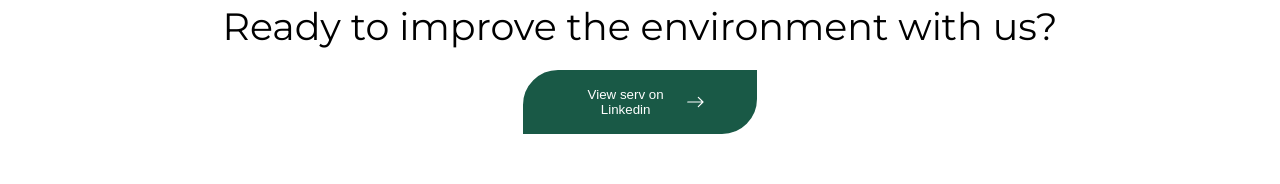
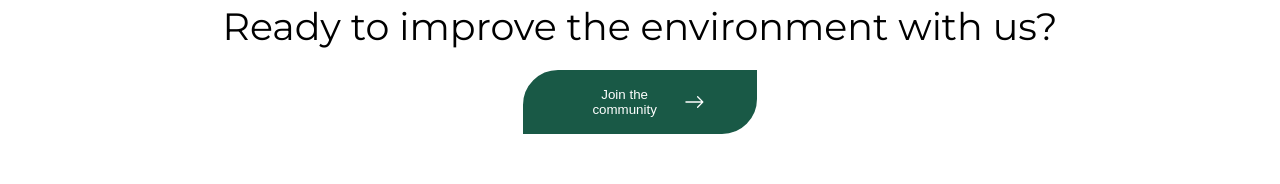
Before and after one commit to DMCprogs/earthry, a Next.js app: page /about in a window 1280 px wide. Shown: the part 1745-1929 px from the top of the page. Built offline with nearby package versions, Linux system fonts and the light colour scheme.

Commit message:
add page about

```diff
--- a/src/app/about/page.tsx
+++ b/src/app/about/page.tsx
@@ -42,7 +42,7 @@ const About: FC = () => (
    <DivJoinSC>
    <DivH1SC >Join our community</DivH1SC>
    <DivH1SC style={{fontWeight: '400'}} >Ready to improve the environment with us?</DivH1SC>
-   <div style={{width:'100%',height:'100%',display:'grid',justifyItems:'center'}}> <Link href={'https://www.linkedin.com/'}><ButtonJoinSC>View serv on Linkedin <BsArrowRight color={'white'} size={24}/> </ButtonJoinSC></Link> </div>
+   <div style={{width:'100%',height:'100%',display:'grid',justifyItems:'center'}}> <Link href={'https://www.linkedin.com/'}><ButtonJoinSC>Join the community <BsArrowRight color={'white'} size={24}/> </ButtonJoinSC></Link> </div>
    </DivJoinSC>
    </DivContainerTeamSC>
 
```
